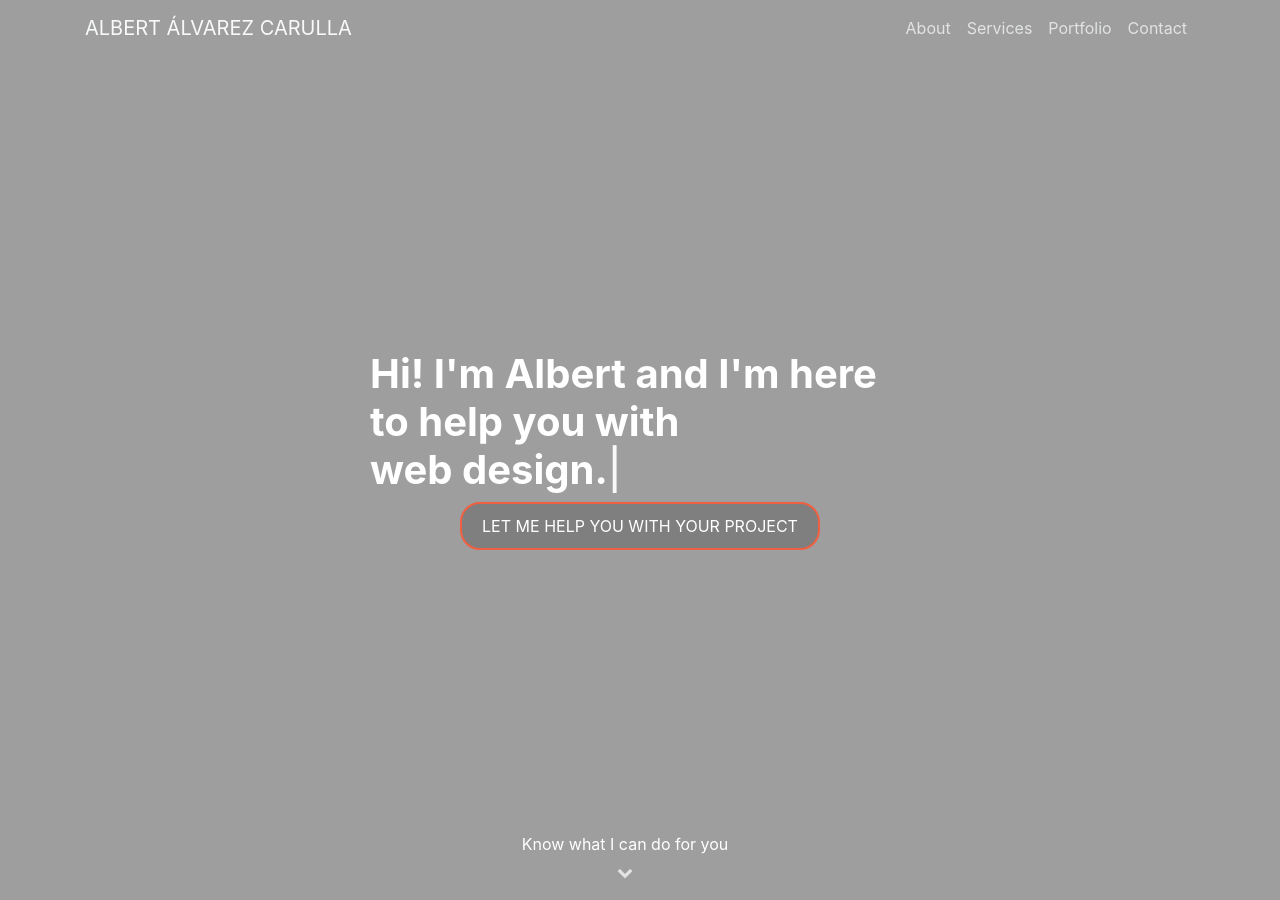
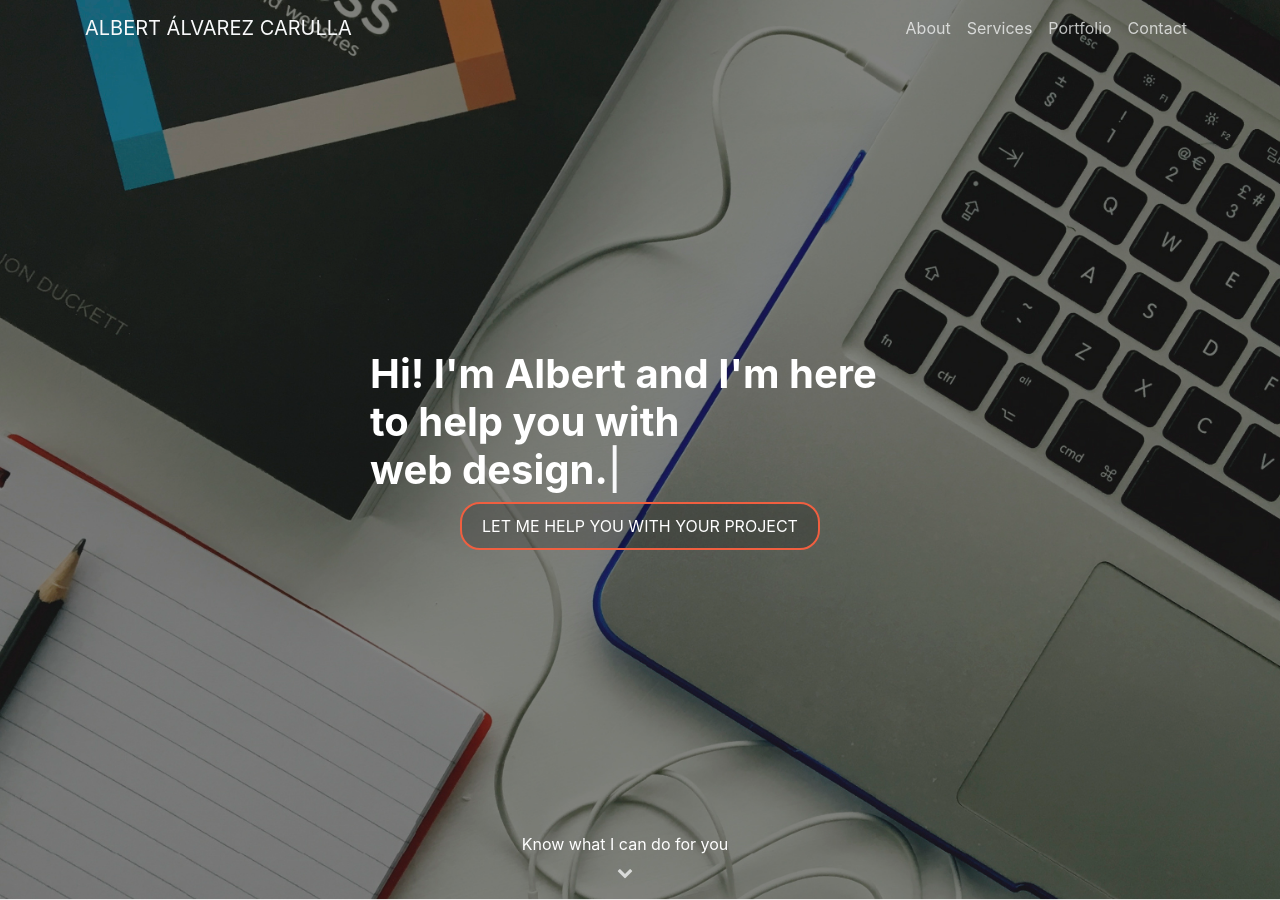
Before and after one commit to Albert-Alvarez/webdesign, a Jekyll site: the page built from index.md, in a window 1280 px wide and 900 px high. Built offline with Jekyll 4.4.1, drawn with Linux system fonts in a browser that asks for light colours; nearby versions of some CDN libraries.

Commit message:
Corrected background url

```diff
--- a/assets/css/webdesign-aac/webdesign-aac.css
+++ b/assets/css/webdesign-aac/webdesign-aac.css
@@ -46,7 +46,7 @@
 }
 
 .masthead{
-    background-image: url("{{ '/assets/img/albert-alvarez-webdesign-background.jpg' | relative_url }}");
+    background-image: url("/webdesign/assets/img/albert-alvarez-webdesign-background.jpg");
     height: 100vh;
     min-height: 450px;
     background-position: center center;
```
